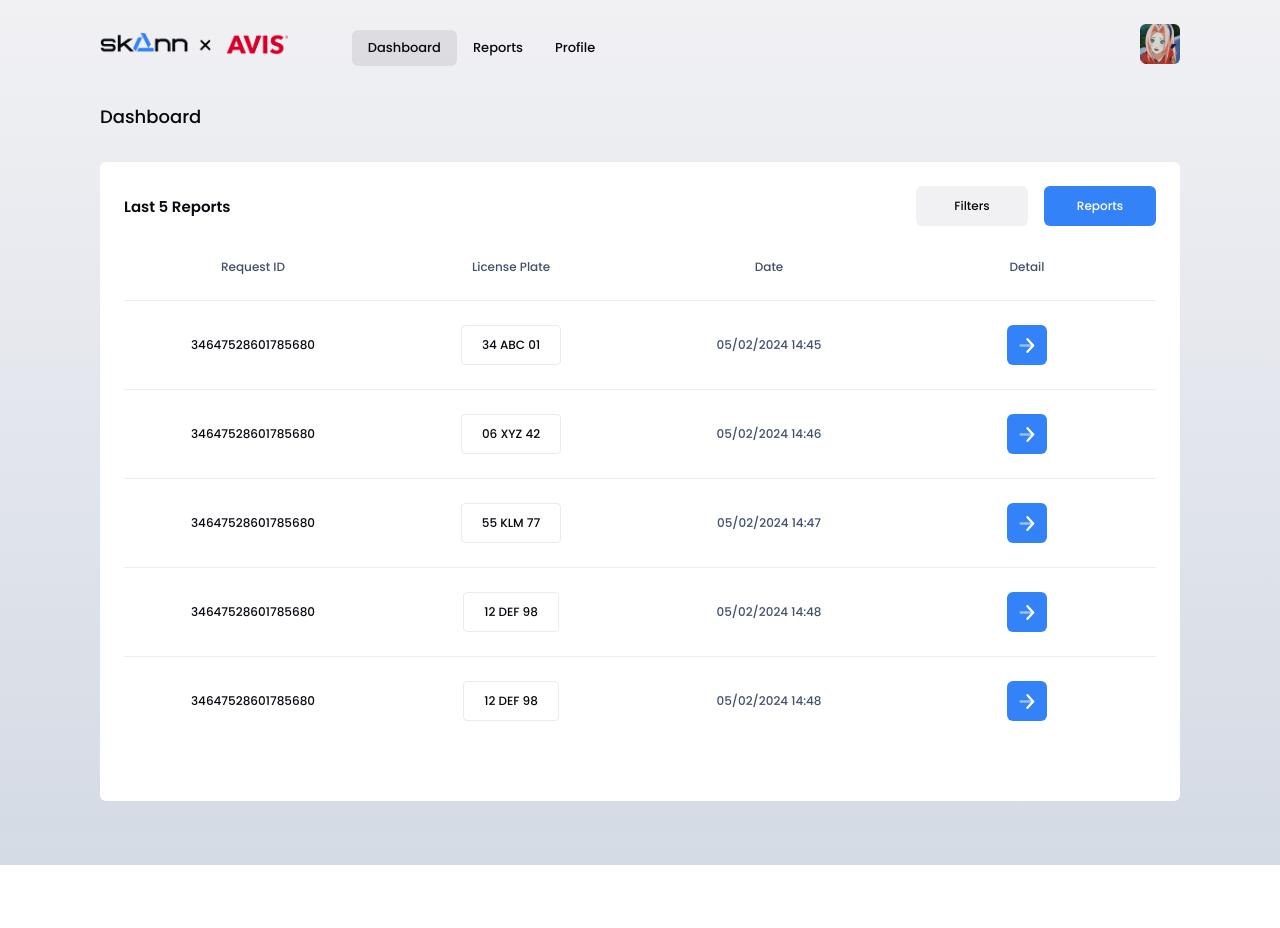
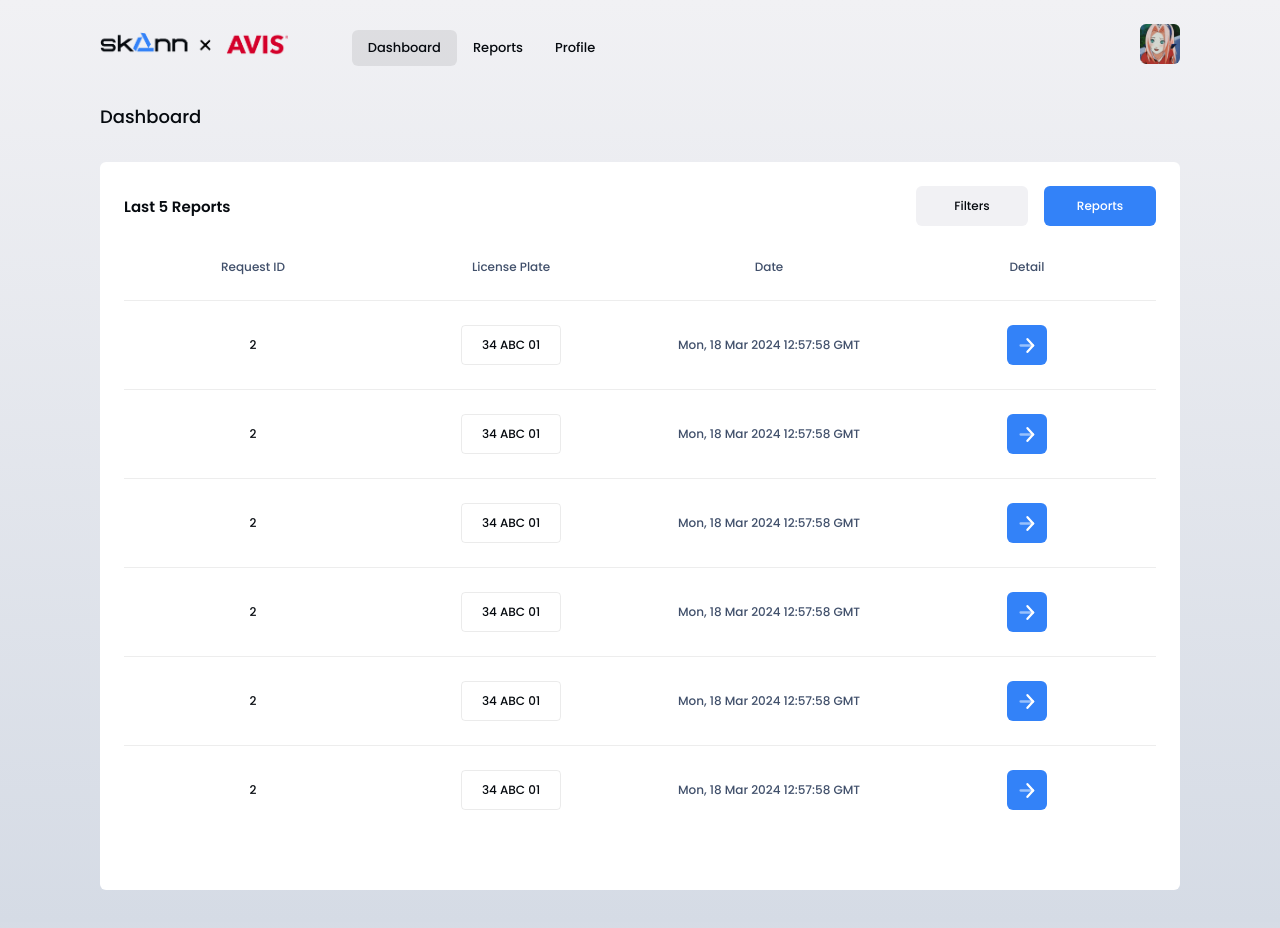
Before and after one commit to ilgiyigitbasi/hakim-hooks-deneme, a Vue app: page /#/ in a window 1280 px wide. Shown: the top 928 px of the page. Before the commit the page ends 865 px from the top, so only its background shows below. Built offline with nearby package versions, Linux system fonts and the light colour scheme.

Commit message:
trip name düzenlemeleri yapıldı

```diff
--- a/src/components/dashboard/DashboardList.vue
+++ b/src/components/dashboard/DashboardList.vue
@@ -30,13 +30,9 @@
         </div>
       </div>
 
-      <div
-        class="list-div"
-        v-for="(listDataItem, index) in listData"
-        :key="index"
-      >
+      <div class="list-div" v-for="(item, index) in items" :key="index">
         <div class="line"></div>
-        <DashboardListItem :listData="listDataItem" />
+        <DashboardListItem :listData="item" />
       </div>
     </div>
     <div class="align-right-div">
@@ -68,31 +64,42 @@ export default {
     return {
       showPopup: false,
       titles: ["Request ID", "License Plate", "Date", "Detail"],
-      listData: [
+      items: [
         {
-          requestId: "34647528601785680",
-          licensePlate: "34 ABC 01",
-          date: "05/02/2024 14:45",
+          datetime: "Mon, 18 Mar 2024 12:57:58 GMT",
+          id: "2",
+          image_count: "1",
+          license_plate: "34 ABC 01",
         },
         {
-          requestId: "34647528601785680",
-          licensePlate: "06 XYZ 42",
-          date: "05/02/2024 14:46",
+          datetime: "Mon, 18 Mar 2024 12:57:58 GMT",
+          id: "2",
+          image_count: "1",
+          license_plate: "34 ABC 01",
         },
         {
-          requestId: "34647528601785680",
-          licensePlate: "55 KLM 77",
-          date: "05/02/2024 14:47",
+          datetime: "Mon, 18 Mar 2024 12:57:58 GMT",
+          id: "2",
+          image_count: "1",
+          license_plate: "34 ABC 01",
         },
         {
-          requestId: "34647528601785680",
-          licensePlate: "12 DEF 98",
-          date: "05/02/2024 14:48",
+          datetime: "Mon, 18 Mar 2024 12:57:58 GMT",
+          id: "2",
+          image_count: "1",
+          license_plate: "34 ABC 01",
         },
         {
-          requestId: "34647528601785680",
-          licensePlate: "12 DEF 98",
-          date: "05/02/2024 14:48",
+          datetime: "Mon, 18 Mar 2024 12:57:58 GMT",
+          id: "2",
+          image_count: "1",
+          license_plate: "34 ABC 01",
+        },
+        {
+          datetime: "Mon, 18 Mar 2024 12:57:58 GMT",
+          id: "2",
+          image_count: "1",
+          license_plate: "34 ABC 01",
         },
       ],
     };
--- a/src/components/dashboard/DashboardListItem.vue
+++ b/src/components/dashboard/DashboardListItem.vue
@@ -1,17 +1,17 @@
 <template>
   <div class="web-list-item-div-dashboard">
     <div class="list-item-dashboard">
-      <p class="explanation-text-black">{{ listData.requestId }}</p>
+      <p class="explanation-text-black">{{ listData.id }}</p>
     </div>
 
     <div class="list-item-dashboard">
       <p class="explanation-text-black license-plate">
-        {{ listData.licensePlate }}
+        {{ listData.license_plate }}
       </p>
     </div>
 
     <div class="list-item-dashboard">
-      <p class="explanation-text">{{ listData.date }}</p>
+      <p class="explanation-text">{{ listData.datetime }}</p>
     </div>
 
     <div class="list-item-dashboard">
@@ -25,7 +25,7 @@
 
   <div class="mobile-list-item-div-dashboard">
     <div class="row-gap-space-between">
-      <p class="explanation-text">{{ listData.date }}</p>
+      <p class="explanation-text">{{ listData.datetime }}</p>
 
       <div class="detail-button">
         <img src="../../assets/img/gotodetail.svg" alt="" />
@@ -36,13 +36,13 @@
     <div class="column-gap-12px-div">
       <div class="row-gap-16px-div">
         <p class="explanation-text item-text">Request ID:</p>
-        <p class="explanation-text-black">{{ listData.requestId }}</p>
+        <p class="explanation-text-black">{{ listData.id }}</p>
       </div>
 
       <div class="row-gap-16px-div">
         <p class="explanation-text item-text">License Plate:</p>
         <p class="explanation-text-black license-plate">
-          {{ listData.licensePlate }}
+          {{ listData.license_plate }}
         </p>
       </div>
     </div>
--- a/src/components/profile/userDetails/UserDetails.vue
+++ b/src/components/profile/userDetails/UserDetails.vue
@@ -9,18 +9,8 @@
     >
       <div class="row-gap-64px-div profile-inside-div">
         <p class="profile-label">{{ detail.label }}</p>
-        <template v-if="detail.type === 'text'">
-          <p class="profile-explanation-text">{{ detail.value }}</p>
-        </template>
-        <template v-else-if="detail.type === 'input'">
-          <InputComponent
-            class="email-input"
-            v-model="detail.value"
-            :height="'40px'"
-            :width="'100%'"
-            :place-holder="detail.placeholder"
-          />
-        </template>
+
+        <p class="profile-explanation-text">{{ detail.value }}</p>
       </div>
       <div class="line"></div>
     </div>
@@ -55,8 +45,8 @@ export default {
         { label: "Email", value: "sukranyorulmaz@skann.ai", type: "text" },
         {
           label: "Phone",
-          value: "",
-          placeholder: "0 (555) 555 55 55",
+          value: "0 (555) 555 55 55",
+
           type: "input",
         },
         { label: "User Type", value: "Admin", type: "text" },
```
